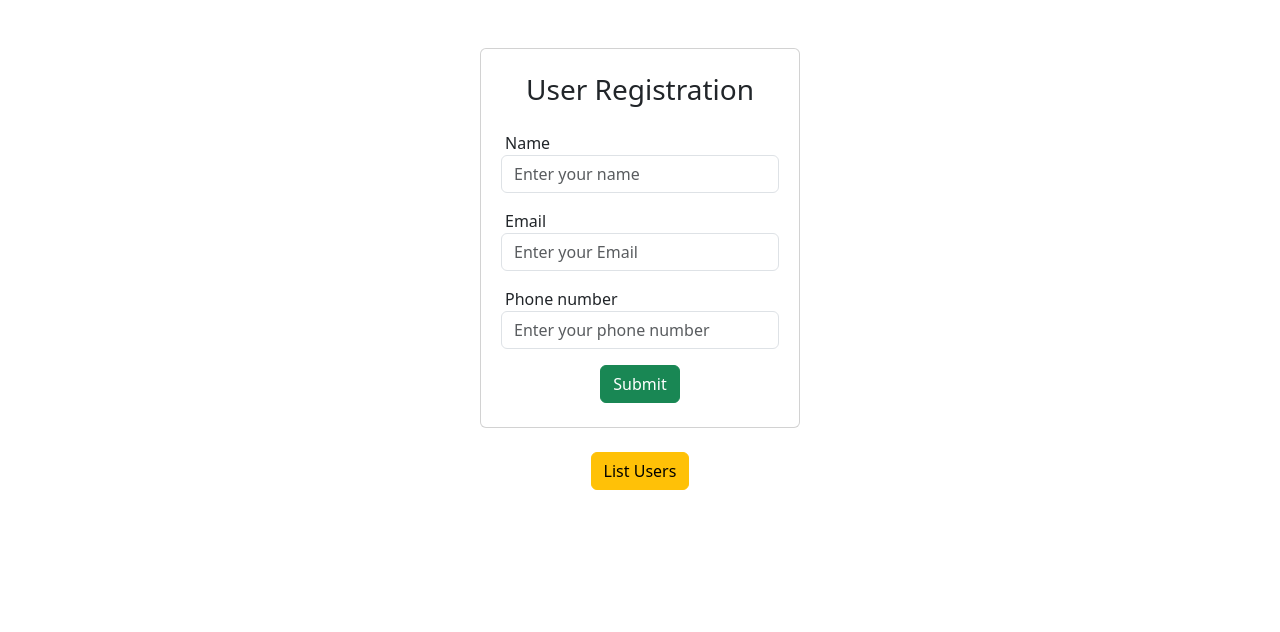
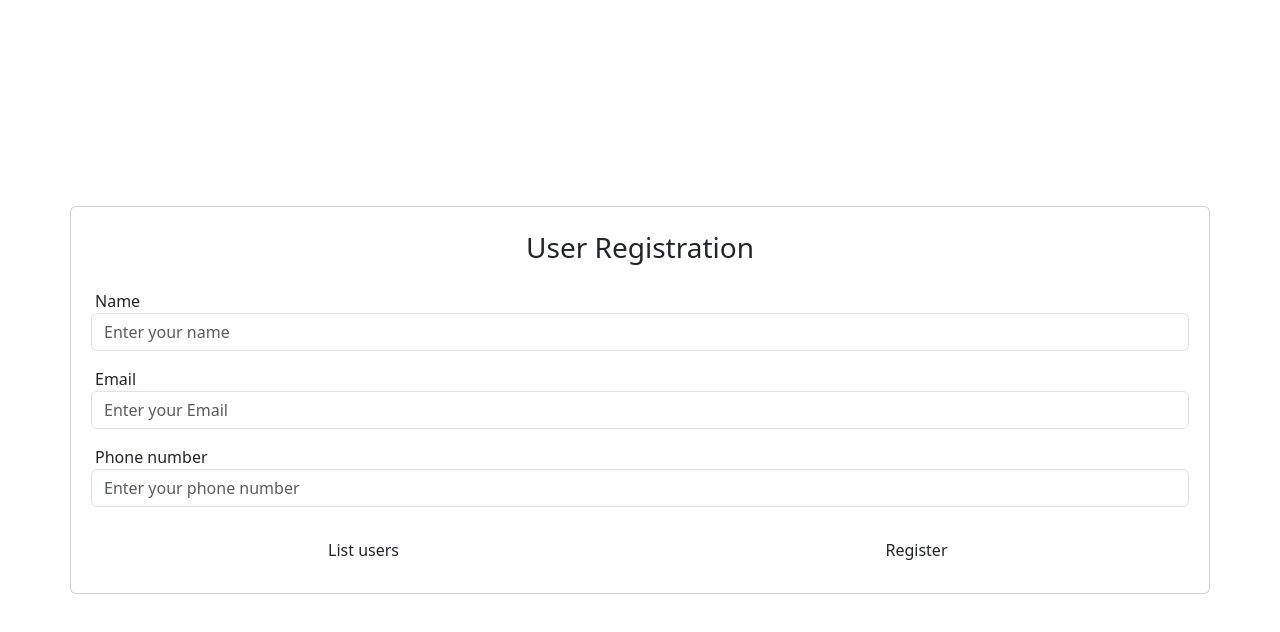
Before and after one commit to Dayana-Wal/fileManagement-FE, a React (Create React App) app: page / in a window 1280 px wide. Shown: the top 632 px of the page. Built offline with nearby package versions, Linux system fonts and the light colour scheme.

Commit message:
Added css files

```diff
--- /dev/null
+++ b/src/components/users/ListUsers.css
@@ -0,0 +1,4 @@
+.table-header {
+    background-color: #A1DD70;
+    color: black
+}
--- a/src/components/users/ListUsers.js
+++ b/src/components/users/ListUsers.js
@@ -2,6 +2,8 @@ import axios from "axios";
 import React, { useEffect, useState } from "react";
 import { useNavigate } from "react-router-dom";
 import UploadFile from "../upload-file/UploadFile";
+import { Table } from "react-bootstrap";
+import './ListUsers.css'
 
 
 function ListUsers() {
@@ -38,11 +40,11 @@ function ListUsers() {
   },[])
   return (
     <div className="container mt-5">
-      <h1 className="text-center mb-4">All Users</h1>
+      <h2 className="text-center mb-4">Users list </h2>
       {
-        users?.length === 0 ? <p>No Users Found</p> :
-        <table className="table table-striped table-hover table-bordered">
-          <tr className="bg-success text-white">
+        users?.length === 0 ? <p>Please register any user , No users found registered</p> :
+        <Table striped bordered hover >
+          <tr class="table-header">
             <th className="p-3">Name</th>
             <th>Email</th>
             <th>Phone Number</th>
@@ -72,7 +74,7 @@ function ListUsers() {
               </tr>
             ))}
           </tbody>
-        </table>
+        </Table>
       }
       <UploadFile
       show = {modalShow}
--- /dev/null
+++ b/src/components/users/UserRegistration.css
@@ -0,0 +1,29 @@
+.register-box {
+    width: 475px;
+}
+.register-btn {
+    color: black;
+    background-color: #A1DD70;
+    text-align: center;
+    text-decoration: none;
+    display: inline-block;
+    cursor: "pointer",
+}
+
+.register-btn:hover {
+    background-color: #A1DD70;
+    transform: scale(1.05);
+}
+
+.listUsers-btn {
+    text-align: center;
+    text-decoration: none;
+    display: inline-block;
+    cursor: "pointer",
+}
+
+.listUsers-btn:hover {
+
+    transform: scale(1.05);
+    border: 2px solid #A1DD70;
+}
--- a/src/components/users/UserRegistration.js
+++ b/src/components/users/UserRegistration.js
@@ -3,6 +3,7 @@ import { useState } from "react";
 import { useNavigate } from "react-router-dom";
 import { Formik, Form, Field, ErrorMessage } from 'formik';
 import * as Yup from 'yup';
+import './UserRegistration.css'
 
 function UserRegistration() {
 	const [message, setMessage] = useState('');
@@ -27,8 +28,8 @@ function UserRegistration() {
   }
 
 return (
-	<div className="container mt-5 w-25">
-	  <div className="row card p-2 pt-4 pb-4">
+	<div class="d-flex justify-content-center align-items-center min-vh-100">
+		<div className="container row card p-2 pt-4 pb-4 register-box">
 			<h3>User Registration</h3>
 			{/* Form */}
 			<Formik
@@ -62,7 +63,7 @@ return (
 					className="form-control"
 					placeholder="Enter your name"
 					/>
-				<ErrorMessage name="name" className="text-danger" />
+					<ErrorMessage name="name" component="div" className="text-danger" />
 				</div>
 				<div className="form-group mt-3 text-start">
 					<label htmlFor="email" className="ps-1">Email</label>
@@ -73,7 +74,7 @@ return (
 					className="form-control"
 					placeholder="Enter your Email"
 					/>
-				<ErrorMessage name="email" className="text-danger" />
+					<ErrorMessage name="email" component="div" className="text-danger" />
 				</div>
 				<div className="form-group mt-3 text-start">
 					<label htmlFor="phoneNumber" className="ps-1">Phone number</label>
@@ -84,31 +85,31 @@ return (
 					className="form-control"
 					placeholder="Enter your phone number"
 					/>
-				<ErrorMessage name="phoneNumber" className="text-danger" />
+					<ErrorMessage name="phoneNumber" component="div" className="text-danger" />
 				</div>
-			  {/* Submit Button */}
+				<div class="d-flex justify-content-between mt-4">
+					{/* List users Button */}
 					<button
 						type="submit"
-				className="btn btn-success mt-3"
+						class="btn w-75 me-1 listUsers-btn"
+						onClick={listUsers}
+					>
+						List users
+					</button>
+					{/* Register Button */}
+					<button
+						type="submit"
+						class="btn w-75 ms-1 register-btn"
 						disabled={isSubmitting}
 					>
-				Submit
+						Register
 					</button>
-			  <br />
+				</div>
 				{/* Display message if necessary */}
-			  {message && <p>{message}</p>}
+				{message && <p><br/> {message}</p>}
 				</Form>
 			)}
 			</Formik>
-	  </div>
-	  <div className="mt-3">
-		<button
-		  type="button"
-		  className="btn btn-warning mt-2"
-		  onClick={listUsers}
-		>
-		  List Users
-		</button>
 		</div>
 	</div>
   );
```
Lines whose indentation alone changed are shown as unchanged.
